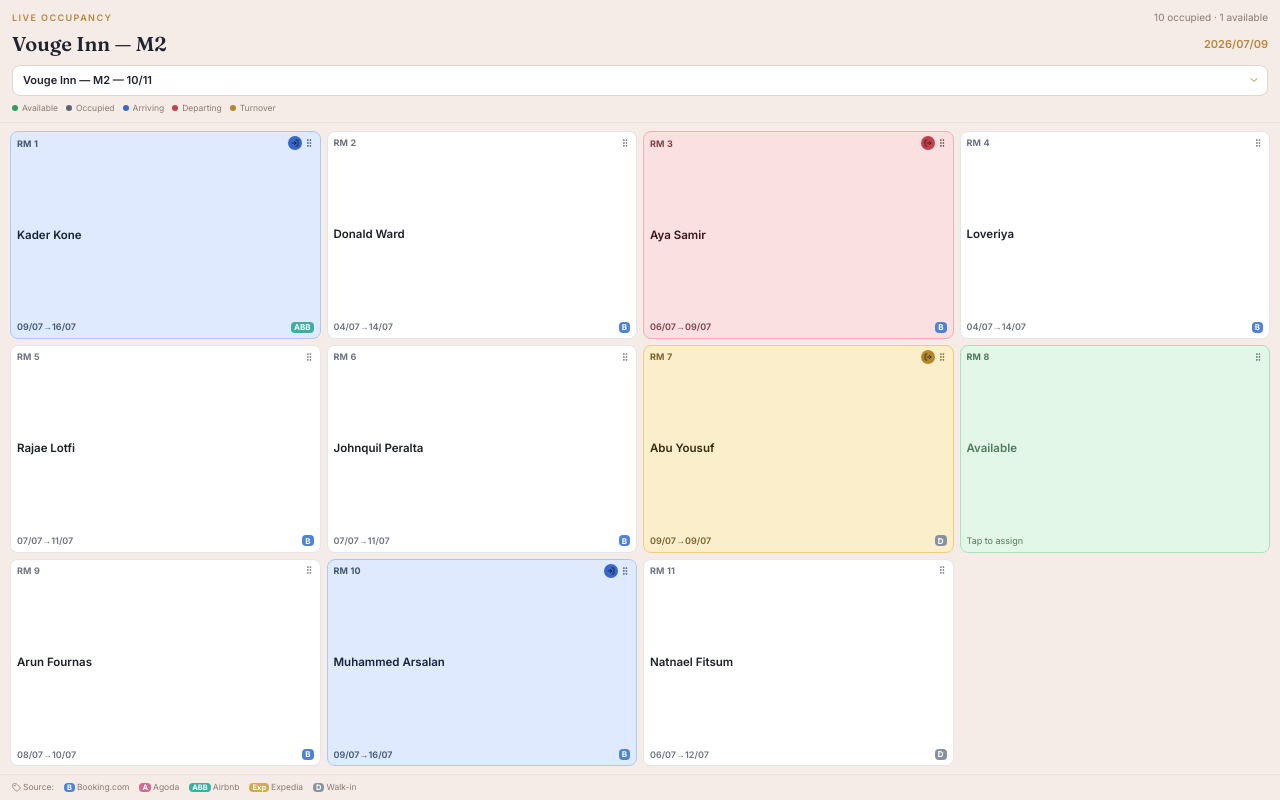
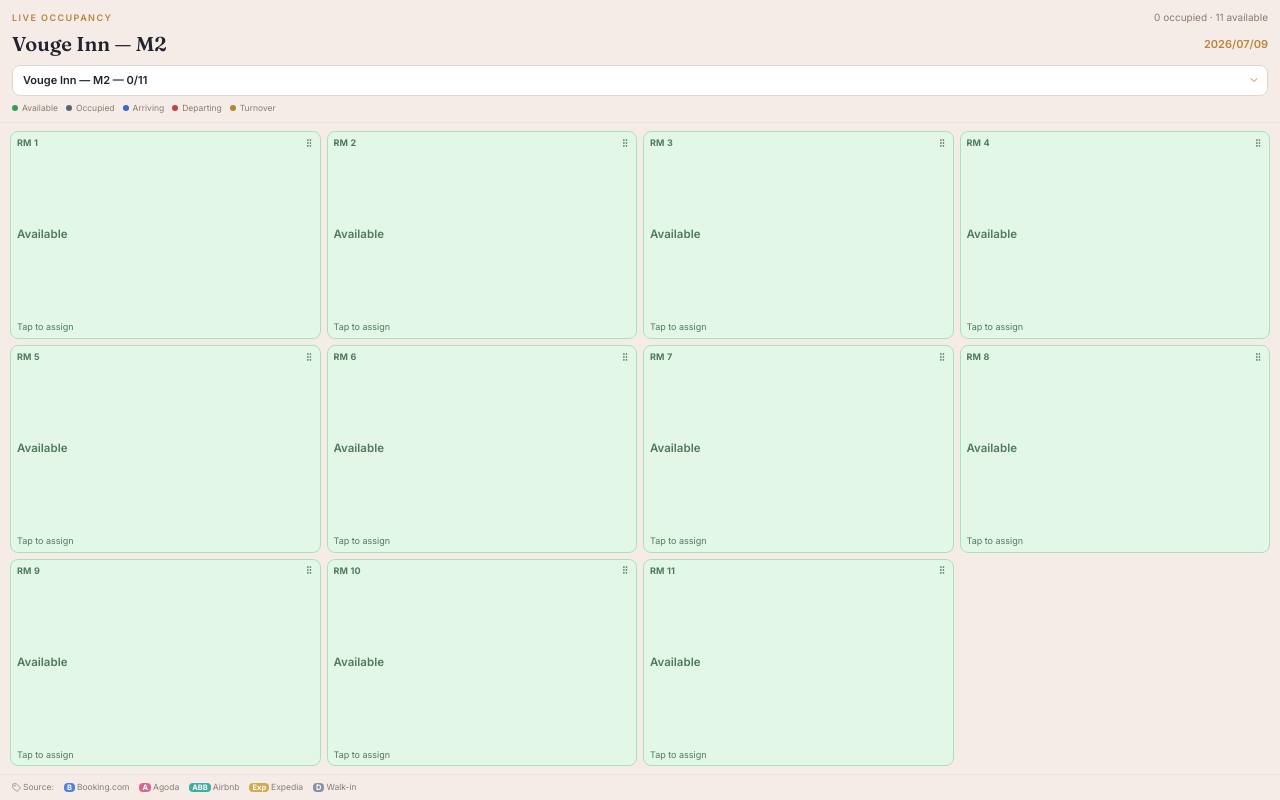
Before and after one commit to milshanfernando/mt-occupency, a React (Vite) app: page / in a window 1280 px wide. Built offline with nearby package versions, Linux system fonts and the light colour scheme.

Commit message:
refactor: replace room seeding with localStorage persistence for room data

```diff
--- a/src/App.tsx
+++ b/src/App.tsx
@@ -127,75 +127,38 @@ const buildDefaultRooms = (): Room[] =>
     })),
   );
 
-// seed a few rooms so the board isn't empty on first load
-const seedRooms = (
-  rooms: Room[],
-  todayISO: string,
-  plusDays: (n: number) => string,
-): Room[] => {
-  const map: Record<string, Partial<Room>> = {
-    "vogue-m2-1": {
-      name: "Kader Kone",
-      start: todayISO,
-      end: plusDays(7),
-      source: "ABB",
-    },
-    "vogue-m2-2": {
-      name: "Donald Ward",
-      start: plusDays(-5),
-      end: plusDays(5),
-      source: "B",
-    },
-    "vogue-m2-3": {
-      name: "Aya Samir",
-      start: plusDays(-3),
-      end: todayISO,
-      source: "B",
-    },
-    "vogue-m2-4": {
-      name: "Loveriya",
-      start: plusDays(-5),
-      end: plusDays(5),
-      source: "B",
-    },
-    "vogue-m2-5": {
-      name: "Rajae Lotfi",
-      start: plusDays(-2),
-      end: plusDays(2),
-      source: "B",
-    },
-    "vogue-m2-6": {
-      name: "Johnquil Peralta",
-      start: plusDays(-2),
-      end: plusDays(2),
-      source: "B",
-    },
-    "vogue-m2-7": {
-      name: "Abu Yousuf",
-      start: todayISO,
-      end: todayISO,
-      source: "D",
-    },
-    "vogue-m2-9": {
-      name: "Arun Fournas",
-      start: plusDays(-1),
-      end: plusDays(1),
-      source: "B",
-    },
-    "vogue-m2-10": {
-      name: "Muhammed Arsalan",
-      start: todayISO,
-      end: plusDays(7),
-      source: "B",
-    },
-    "vogue-m2-11": {
-      name: "Natnael Fitsum",
-      start: plusDays(-3),
-      end: plusDays(3),
-      source: "D",
-    },
-  };
-  return rooms.map((r) => (map[r.id] ? { ...r, ...map[r.id] } : r));
+// ---------- persistence (browser localStorage) ----------
+const STORAGE_KEY = "occupancy-board-rooms-v1";
+
+const loadRooms = (): Room[] => {
+  if (typeof window === "undefined") return buildDefaultRooms();
+  try {
+    const raw = window.localStorage.getItem(STORAGE_KEY);
+    if (!raw) return buildDefaultRooms();
+    const parsed = JSON.parse(raw);
+    if (!Array.isArray(parsed)) return buildDefaultRooms();
+    // merge saved data onto the current room map, so adding/removing
+    // rooms in `flats` above never breaks a previously saved board
+    const saved: Record<string, Room> = {};
+    parsed.forEach((r: Room) => {
+      if (r && typeof r.id === "string") saved[r.id] = r;
+    });
+    return buildDefaultRooms().map((r) =>
+      saved[r.id] ? { ...r, ...saved[r.id] } : r,
+    );
+  } catch (err) {
+    console.error("Failed to load saved occupancy data:", err);
+    return buildDefaultRooms();
+  }
+};
+
+const persistRooms = (rooms: Room[]) => {
+  if (typeof window === "undefined") return;
+  try {
+    window.localStorage.setItem(STORAGE_KEY, JSON.stringify(rooms));
+  } catch (err) {
+    console.error("Failed to save occupancy data:", err);
+  }
 };
 
 // ---------- status theming ----------
@@ -258,11 +221,6 @@ const displayDate = (iso: string) => {
 };
 const today = new Date();
 const todayISO = toISO(today);
-const plusDays = (n: number): string => {
-  const d = new Date(today);
-  d.setDate(d.getDate() + n);
-  return toISO(d);
-};
 
 // finds the column count that lets every card fit on screen with no
 // scrolling, keeping cards as large and as close to square as possible
@@ -290,9 +248,7 @@ const bestColumnCount = (
 };
 
 const OccupancyBoardPro: React.FC = () => {
-  const [rooms, setRooms] = useState<Room[]>(() =>
-    seedRooms(buildDefaultRooms(), todayISO, plusDays),
-  );
+  const [rooms, setRooms] = useState<Room[]>(() => loadRooms());
   const [flat, setFlat] = useState<string>("vogue-m2");
   const [modal, setModal] = useState<Room | null>(null);
   const [drag, setDrag] = useState<DragState | null>(null);
@@ -300,6 +256,11 @@ const OccupancyBoardPro: React.FC = () => {
   const cardRefs = useRef<Record<string, HTMLDivElement | null>>({});
   const dragRef = useRef<DragState | null>(null);
   const gridWrapRef = useRef<HTMLDivElement>(null);
+
+  // save to localStorage every time the room data changes
+  useEffect(() => {
+    persistRooms(rooms);
+  }, [rooms]);
 
   useEffect(() => {
     if (document.getElementById("occ-board-fonts")) return;
```
